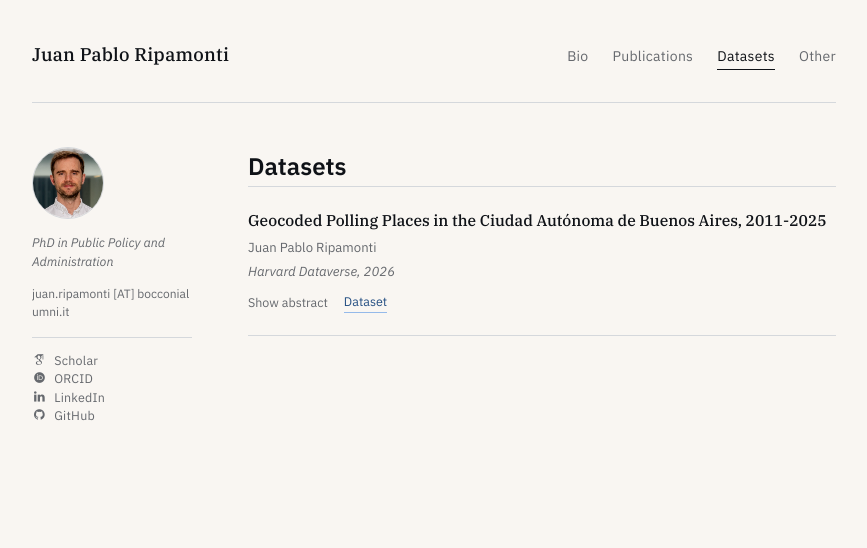
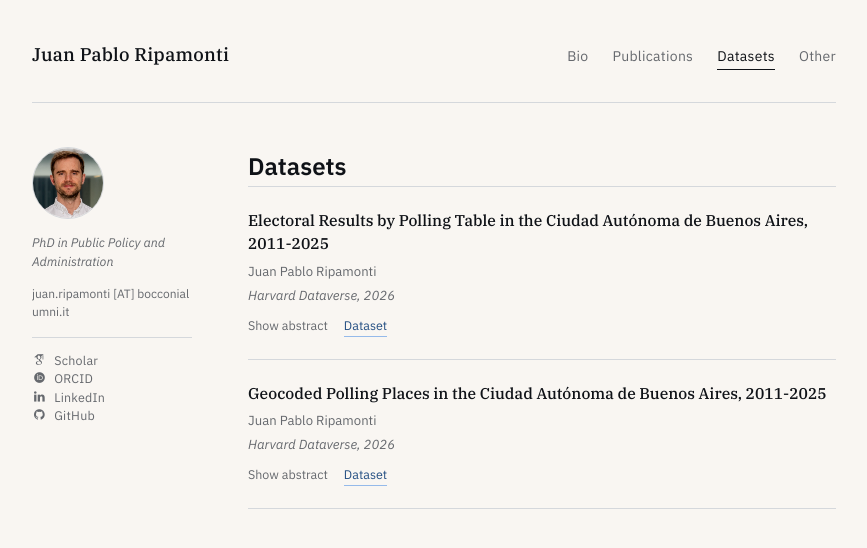
Before and after one commit to jpripamonti/jpripamonti.github.io, a Jekyll site: the page built from datasets.html, in a window 1280 px wide. Shown: the top 548 px of the page, without its empty margins (206-1073 px from the left). Built offline with Jekyll 4.4.1, drawn with Linux system fonts in a browser that asks for light colours; some web fonts are replaced; some of the changed lines change nothing that is shown.

Commit message:
Add new electoral results dataset from Harvard Dataverse

```diff
--- a/_data/publications.yaml
+++ b/_data/publications.yaml
@@ -1,4 +1,10 @@
 datasets:
+
+  - title: "Electoral Results by Polling Table in the Ciudad Autónoma de Buenos Aires, 2011-2025"
+    authors: "Juan Pablo Ripamonti"
+    year: "2026"
+    doi: "https://doi.org/10.7910/DVN/PVKZCM"
+    abstract: "This dataset contains official electoral results for the Ciudad Autónoma de Buenos Aires (CABA), Argentina, normalized at the polling-table level. It includes national elections from 2011 through 2025 and CABA city elections from 2013 through 2025, covering offices such as Head of Government, City Legislature, and Communal Boards. The data were curated from official BA Data/GCBA, Tribunal Superior de Justicia historical references, DINE, and Datos Argentina sources, providing table-level result rows with a comprehensive manifest and coverage reports."
 
   - title: "Geocoded Polling Places in the Ciudad Autónoma de Buenos Aires, 2011-2025"
     authors: "Juan Pablo Ripamonti"
```
